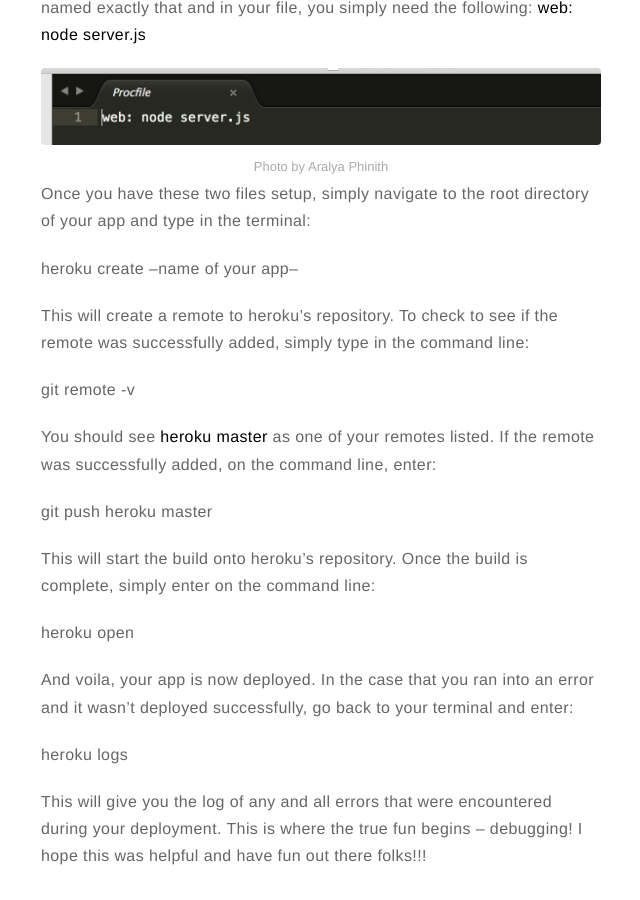
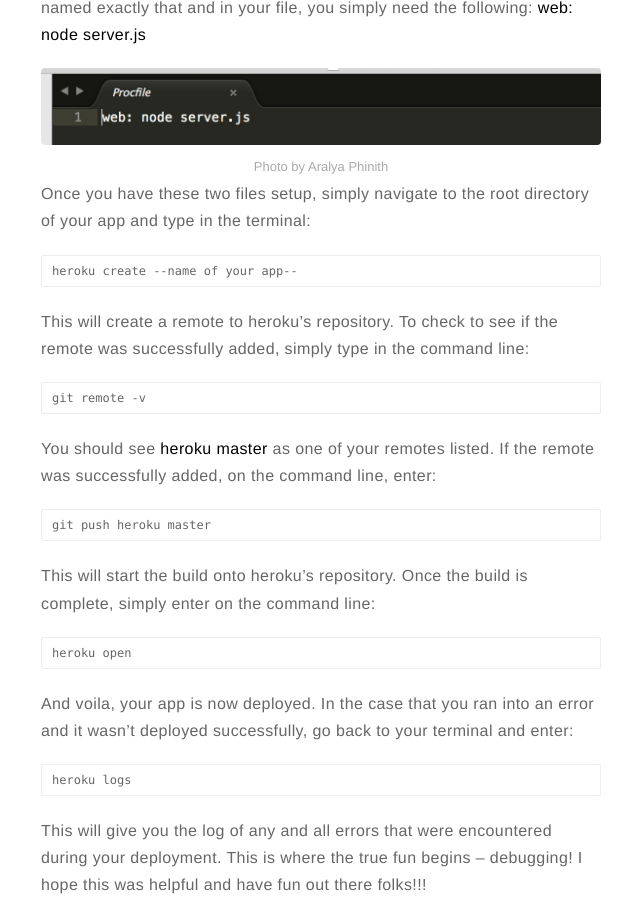
Before and after one commit to Aphinith/aphinith.github.io, a Jekyll site: the page built from _posts/2016-08-21-heroku-deployment.markdown, in a window 1280 px wide and 900 px high, scrolled down 1807 px. Shown: the whole window, without its empty margins (319-959 px from the left). Built offline with Jekyll 4.4.1, drawn with Linux system fonts in a browser that asks for light colours; comment, search, counter and statistics services are not loaded; some of the changed text lies outside the part shown.

Commit message:
complete adding in highlight for parts that needed them

```diff
--- a/_posts/2016-08-21-heroku-deployment.markdown
+++ b/_posts/2016-08-21-heroku-deployment.markdown
@@ -27,7 +27,7 @@ heroku
 Dependencies for the toolbelt will begin to install.  Once that is complete, next type in your terminal
 
 {% highlight html %}
-**heroku login**
+heroku login
 {% endhighlight %}
 
 and enter your credentials.  Your CLI should be all set to go now.  Let's move on to your app to configure it for deployment.
@@ -55,32 +55,32 @@ So the start script is optional, but if you do not have one in your package.json
 
 Once you have these two files setup, simply navigate to the root directory of your app and type in the terminal:
 
-
+{% highlight html %}
 heroku create --name of your app--
-
+{% endhighlight %}
 
 This will create a remote to heroku's repository.  To check to see if the remote was successfully added, simply type in the command line:
 
-
+{% highlight html %}
 git remote -v
-
+{% endhighlight %}
 
 You should see **heroku master** as one of your remotes listed.  If the remote was successfully added, on the command line, enter:
 
-
+{% highlight html %}
 git push heroku master
-
+{% endhighlight %}
 
 This will start the build onto heroku's repository.  Once the build is complete, simply enter on the command line:
 
-
+{% highlight html %}
 heroku open
-
+{% endhighlight %}
 
 And voila, your app is now deployed.  In the case that you ran into an error and it wasn't deployed successfully, go back to your terminal and enter:
 
-
+{% highlight html %}
 heroku logs
-
+{% endhighlight %}
 
 This will give you the log of any and all errors that were encountered during your deployment.  This is where the true fun begins -- debugging!  I hope this was helpful and have fun out there folks!!!
```
